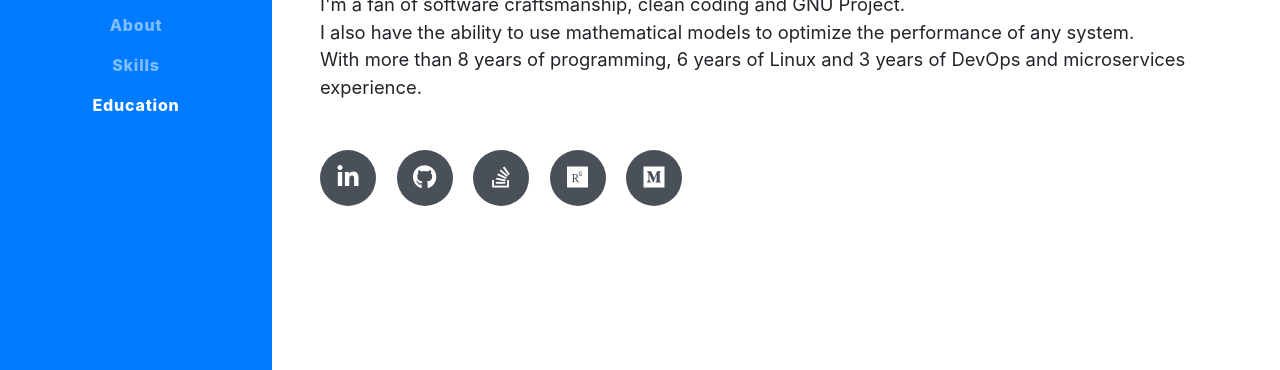
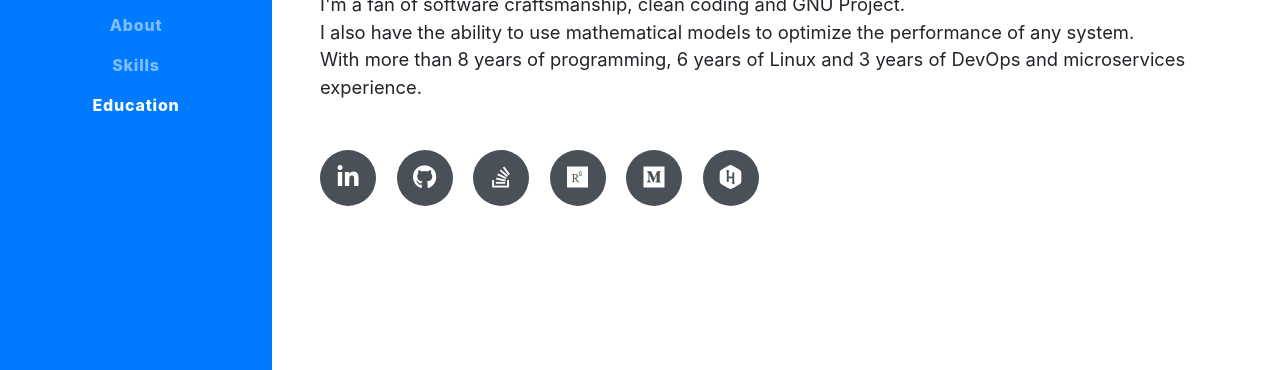
Before and after one commit to imnr/SPW, a website with bundled scripts: page index.html in a window 1280 px wide. Shown: the part 427-797 px from the top of the page. Built offline with nearby package versions, Linux system fonts and the light colour scheme; a web font is replaced by a local one.

Commit message:
added Hackerrank icon

```diff
--- a/index.html
+++ b/index.html
@@ -107,6 +107,10 @@
 
           <a href="https://medium.com/@ravakhah">
             <i class="fab fa-medium"></i>
+          </a>
+
+          <a href="https://www.hackerrank.com/iman_ravakhah">
+            <i class="fab fa-hackerrank"></i>
           </a>
 
         </div>
```
